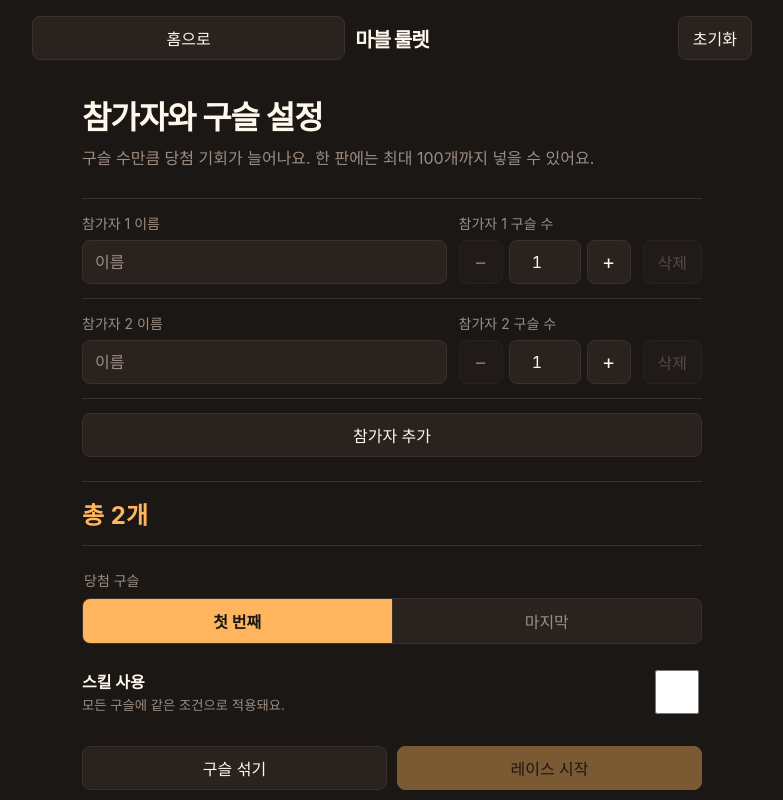
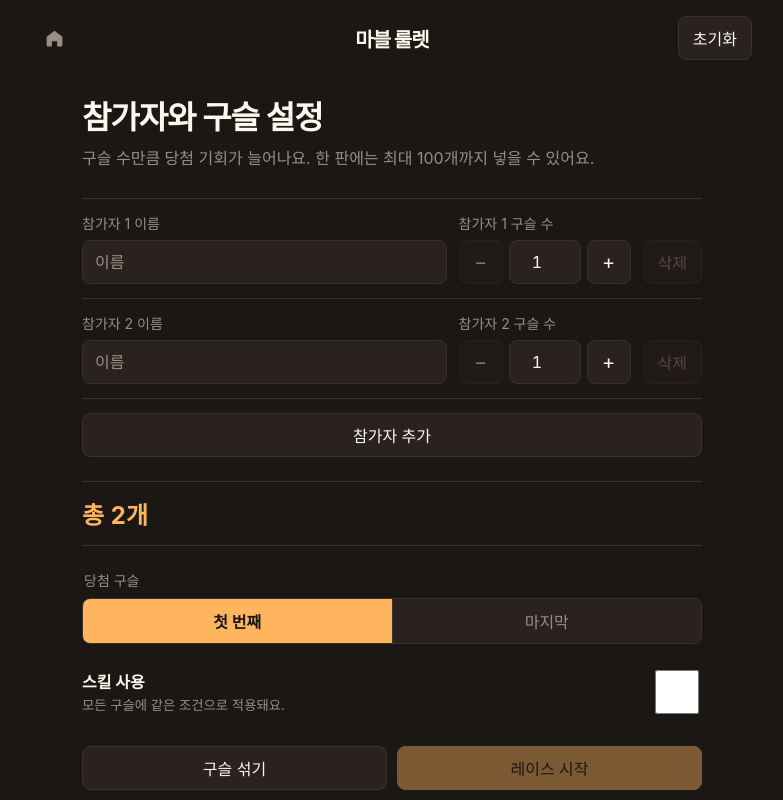
Before and after one commit to guiyoung2/NotMe, a React (Vite) app: page /marble in a window 1280 px wide. Shown: the whole page, without its empty margins (248-1031 px from the left). Built offline with nearby package versions, Linux system fonts and the light colour scheme.

Commit message:
게임 홈 버튼을 아이콘으로 개선

```diff
--- a/src/app/GameShell.tsx
+++ b/src/app/GameShell.tsx
@@ -89,7 +89,17 @@ export function GameShell({ title, dirty, onReset, children }: GameShellProps):
     <div className="app">
       <div className="app__content game-shell">
         <header className="game-shell__header">
-          <button ref={homeButtonRef} type="button" onClick={handleHome}>홈으로</button>
+          <button
+            ref={homeButtonRef}
+            className="game-shell__home-button"
+            type="button"
+            aria-label="홈으로"
+            onClick={handleHome}
+          >
+            <svg viewBox="0 0 24 24" aria-hidden="true">
+              <path d="m3 10 9-7 9 7v10a1 1 0 0 1-1 1h-5v-6H9v6H4a1 1 0 0 1-1-1V10Z" />
+            </svg>
+          </button>
           <h1>{title}</h1>
           <button
             ref={resetButtonRef}
--- a/src/app/styles.css
+++ b/src/app/styles.css
@@ -62,9 +62,12 @@ h2 { margin-top: 40px; font-size: 1rem; font-weight: 600; color: var(--color-mut
 .reload-prompt { display: block; width: 100%; margin-top: 16px; }
 
 .game-shell { padding-top: 16px; }
-.game-shell__header { display: grid; grid-template-columns: minmax(76px, 1fr) auto minmax(76px, 1fr); align-items: center; gap: 10px; }
-.game-shell__header h1 { font-size: 1.25rem; text-align: center; }
-.game-shell__header button:last-child { justify-self: end; }
+.game-shell__header { position: relative; display: flex; min-height: 44px; align-items: center; justify-content: center; }
+.game-shell__header h1 { max-width: calc(100% - 132px); overflow: hidden; font-size: 1.25rem; text-align: center; text-overflow: ellipsis; white-space: nowrap; }
+.game-shell__home-button { position: absolute; left: 0; display: grid; width: 44px; min-height: 44px; padding: 0; place-items: center; border-color: transparent; border-radius: 50%; color: var(--color-muted); background: transparent; }
+.game-shell__home-button:hover { color: var(--color-text); background: var(--color-surface); }
+.game-shell__home-button svg { width: 21px; height: 21px; fill: currentColor; }
+.game-shell__header button:last-child { position: absolute; right: 0; }
 .game-shell__main { padding-top: 32px; }
 .placeholder-game { color: var(--color-muted); }
 
```
Also changed, not shown: 1 other file (tests, documents, lock files or other folders).
